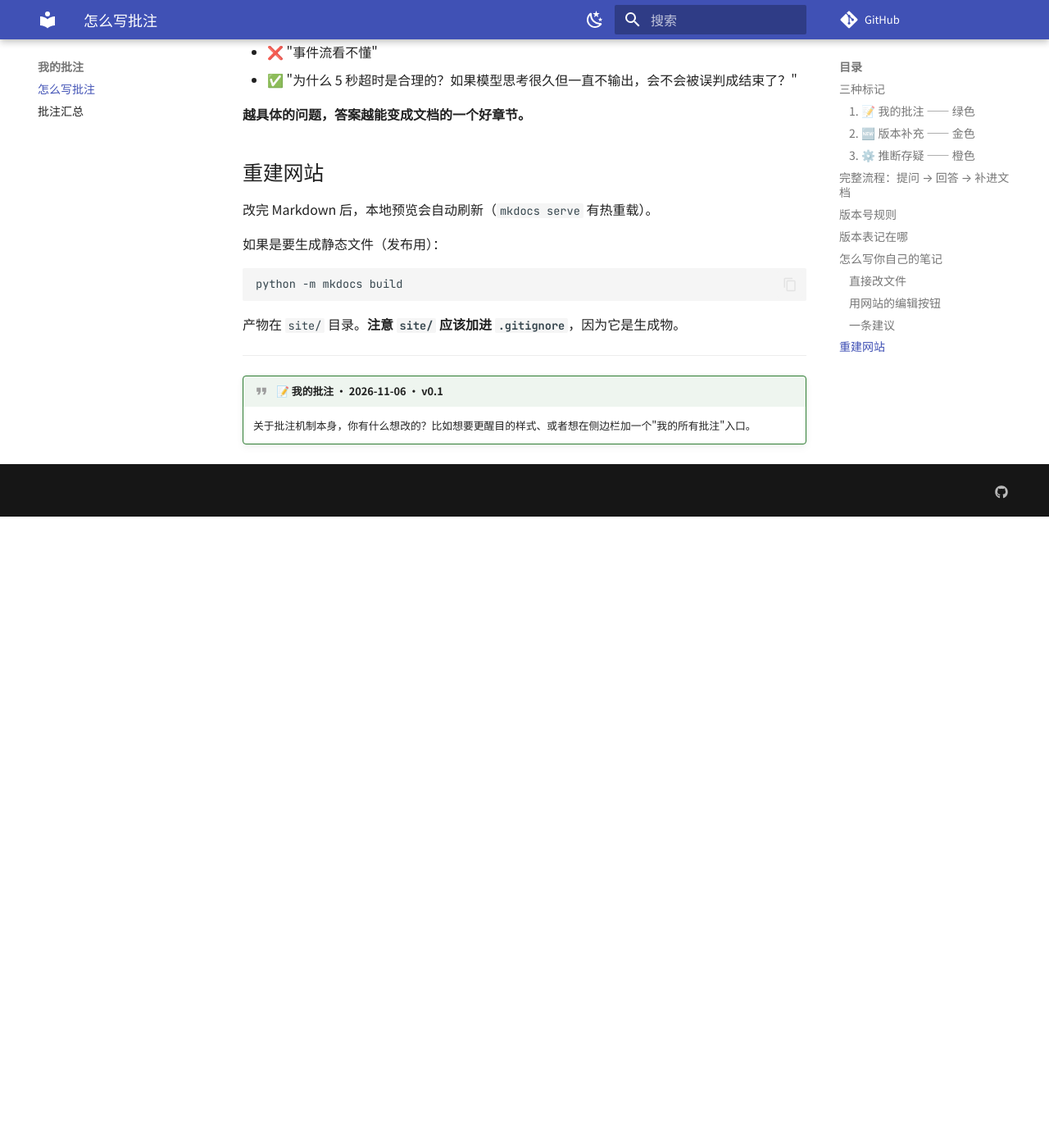
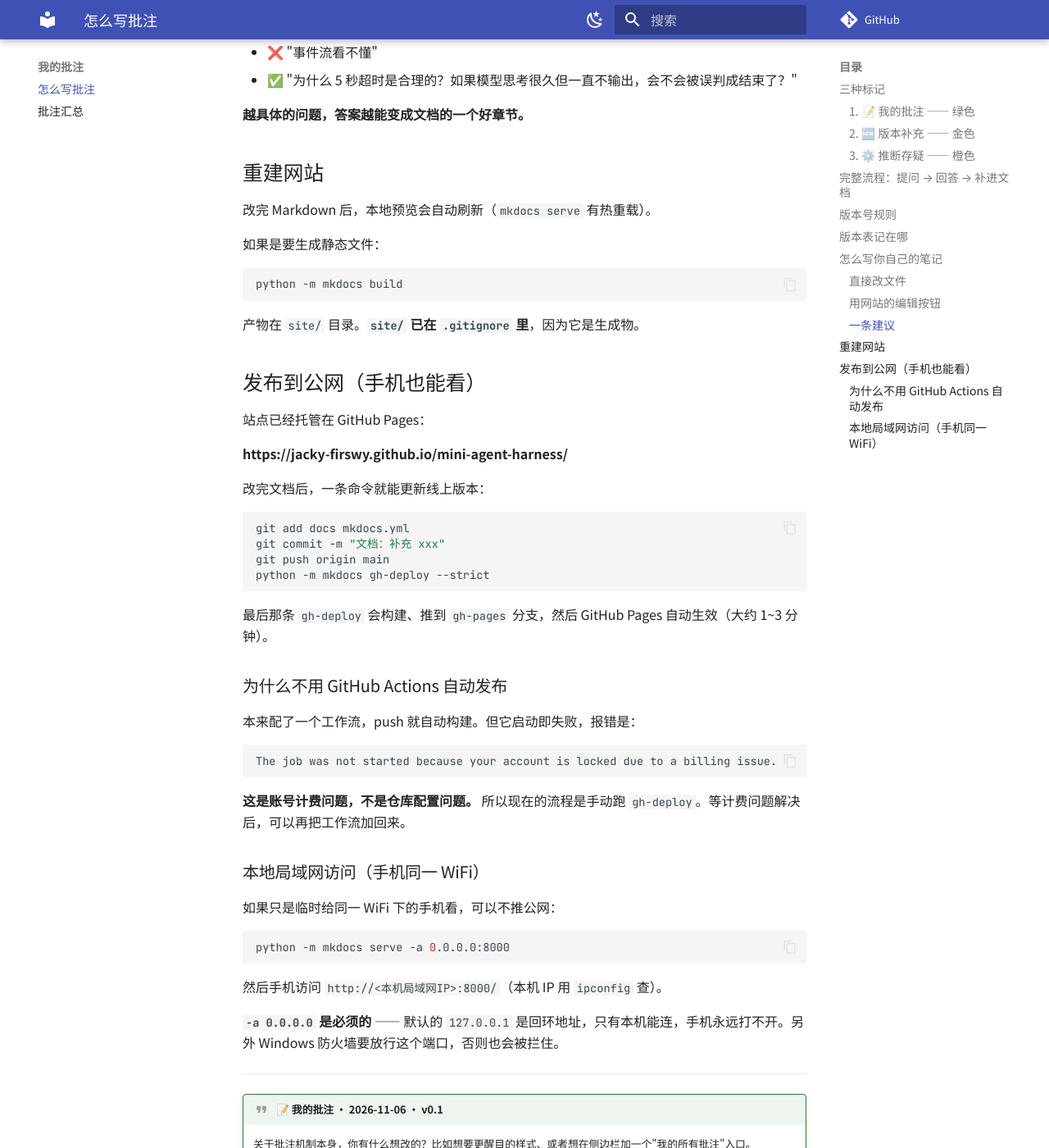
Before and after one commit to Jacky-Firswy/mini-agent-harness, an MkDocs documentation site: the page built from docs/notes/how-to-annotate.md, in a window 1280 px wide and 1400 px high, scrolled down 2575 px. Shown: the whole window at 82% size. Built offline with MkDocs 1.6.1 and Material for MkDocs 9.7.7, drawn with Linux system fonts in a browser that asks for light colours; comment, search, counter and statistics services are not loaded; before the commit the page ends 3205 px from its top, so only the background shows below that.

Commit message:
文档站：改用 GitHub Pages 托管，补发布说明
- mkdocs.yml 加 site_url / repo_url
- 删除 .github/workflows/docs.yml（Actions 因账号计费被锁，无法运行）
- how-to-annotate.md 补「发布到公网」与「局域网访问」两节

````diff
--- a/docs/notes/how-to-annotate.md
+++ b/docs/notes/how-to-annotate.md
@@ -105,13 +105,52 @@
 
 改完 Markdown 后，本地预览会自动刷新（`mkdocs serve` 有热重载）。
 
-如果是要生成静态文件（发布用）：
+如果是要生成静态文件：
 
 ```bash
 python -m mkdocs build
 ```
 
-产物在 `site/` 目录。**注意 `site/` 应该加进 `.gitignore`**，因为它是生成物。
+产物在 `site/` 目录。**`site/` 已在 `.gitignore` 里**，因为它是生成物。
+
+## 发布到公网（手机也能看）
+
+站点已经托管在 GitHub Pages：
+
+**https://jacky-firswy.github.io/mini-agent-harness/**
+
+改完文档后，一条命令就能更新线上版本：
+
+```bash
+git add docs mkdocs.yml
+git commit -m "文档：补充 xxx"
+git push origin main
+python -m mkdocs gh-deploy --strict
+```
+
+最后那条 `gh-deploy` 会构建、推到 `gh-pages` 分支，然后 GitHub Pages 自动生效（大约 1~3 分钟）。
+
+### 为什么不用 GitHub Actions 自动发布
+
+本来配了一个工作流，push 就自动构建。但它启动即失败，报错是：
+
+```text
+The job was not started because your account is locked due to a billing issue.
+```
+
+**这是账号计费问题，不是仓库配置问题。** 所以现在的流程是手动跑 `gh-deploy`。等计费问题解决后，可以再把工作流加回来。
+
+### 本地局域网访问（手机同一 WiFi）
+
+如果只是临时给同一 WiFi 下的手机看，可以不推公网：
+
+```bash
+python -m mkdocs serve -a 0.0.0.0:8000
+```
+
+然后手机访问 `http://<本机局域网IP>:8000/`（本机 IP 用 `ipconfig` 查）。
+
+**`-a 0.0.0.0` 是必须的** —— 默认的 `127.0.0.1` 是回环地址，只有本机能连，手机永远打不开。另外 Windows 防火墙要放行这个端口，否则也会被拦住。
 
 ---
 
````
Also changed, not shown: 1 other file.
